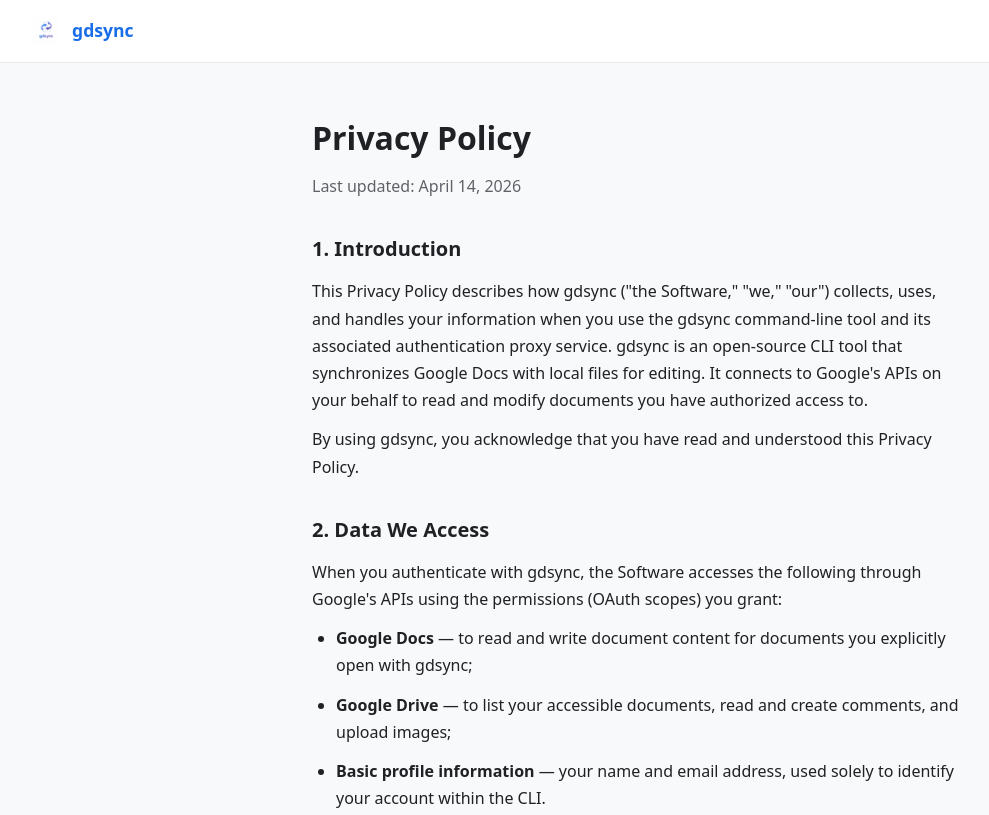
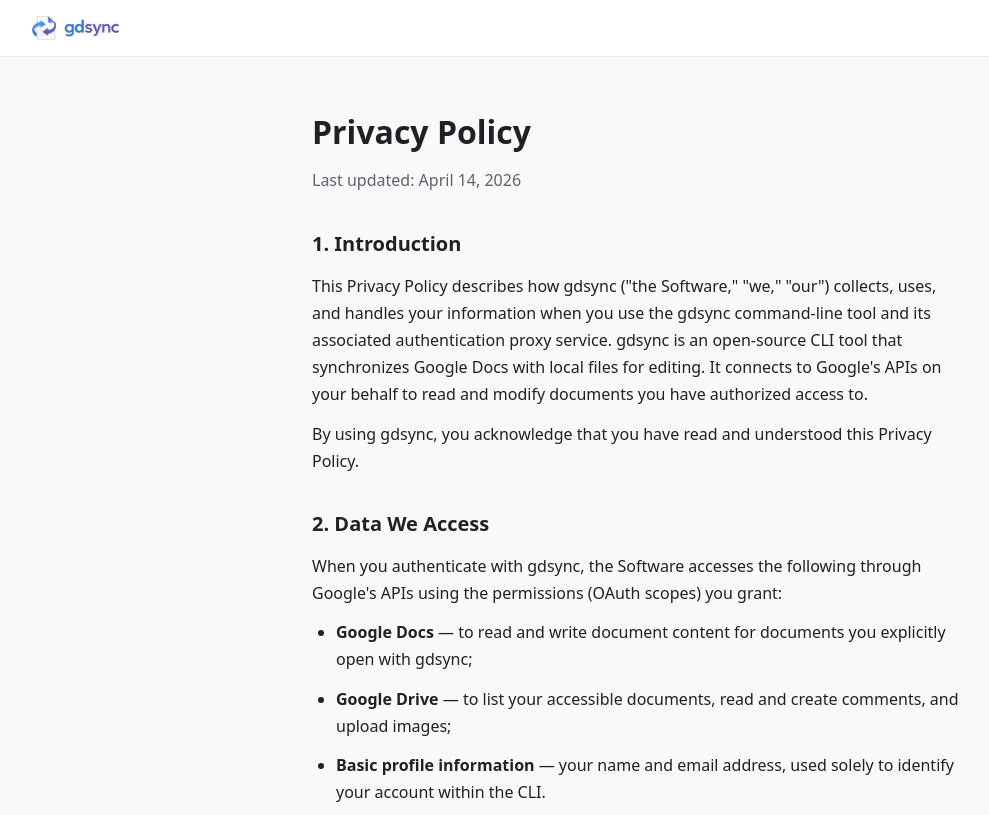
Before and after one commit to kylecooper7/gdsync, a website: page docs/privacy.html in a window 1280 px wide. Shown: the top 815 px of the page, without its empty margins (0-989 px from the left). Drawn offline with Linux system fonts and the light colour scheme.

Commit message:
Replace logo with separate icon + text logo, fix aspect ratio

```diff
--- a/docs/privacy.html
+++ b/docs/privacy.html
@@ -8,8 +8,9 @@
 * { box-sizing: border-box; margin: 0; padding: 0; }
 body { font-family: system-ui, -apple-system, sans-serif; background: #f8f9fa; color: #202124; line-height: 1.7; }
 header { background: white; padding: 1rem 2rem; border-bottom: 1px solid #e8eaed; display: flex; align-items: center; gap: 0.75rem; }
-header img { width: 28px; height: 28px; }
-header a { color: #1a6fe8; text-decoration: none; font-weight: 600; font-size: 1.1rem; }
+header img.icon { height: 24px; width: auto; }
+header img.logo-text { height: 18px; width: auto; }
+header a { display: flex; align-items: center; gap: 0.5rem; text-decoration: none; }
 .container { max-width: 720px; margin: 0 auto; padding: 3rem 2rem; }
 h1 { font-size: 2rem; margin-bottom: 0.5rem; }
 .updated { color: #5f6368; margin-bottom: 2rem; }
@@ -25,7 +26,7 @@
 </head>
 <body>
 
-<header><img src="logo.png" alt="gdsync"><a href="index.html">gdsync</a></header>
+<header><a href="index.html"><img class="icon" src="icon.png" alt=""><img class="logo-text" src="logo-text.png" alt="gdsync"></a></header>
 
 <div class="container">
 <h1>Privacy Policy</h1>
```
Also changed, not shown: docs/index.html (+4 -4 lines), docs/terms.html (+4 -3 lines), docs/icon.png (added), docs/logo-text.png (added), docs/logo.png (deleted).
